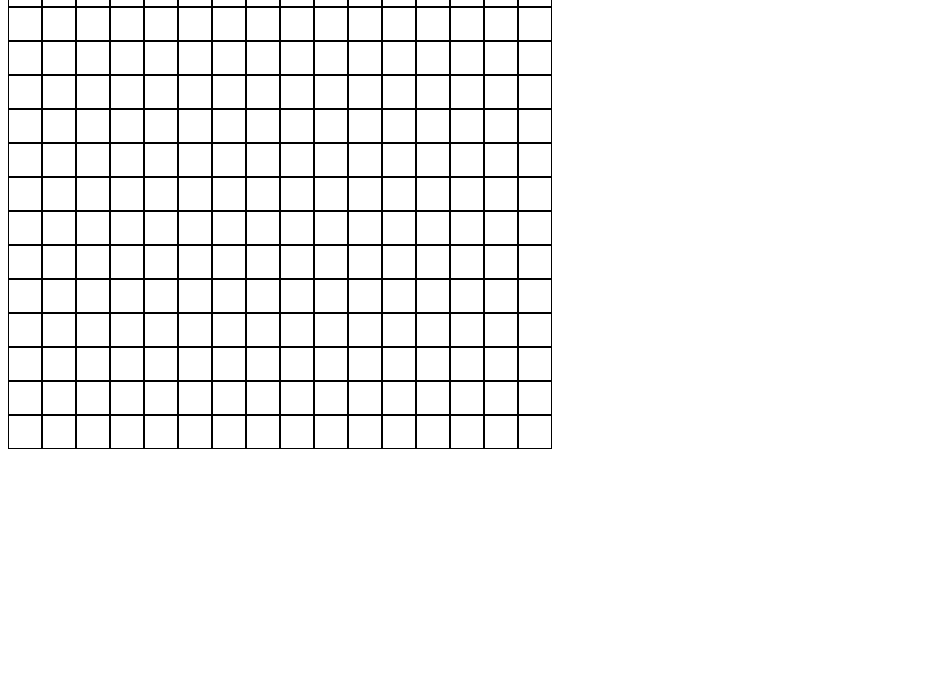
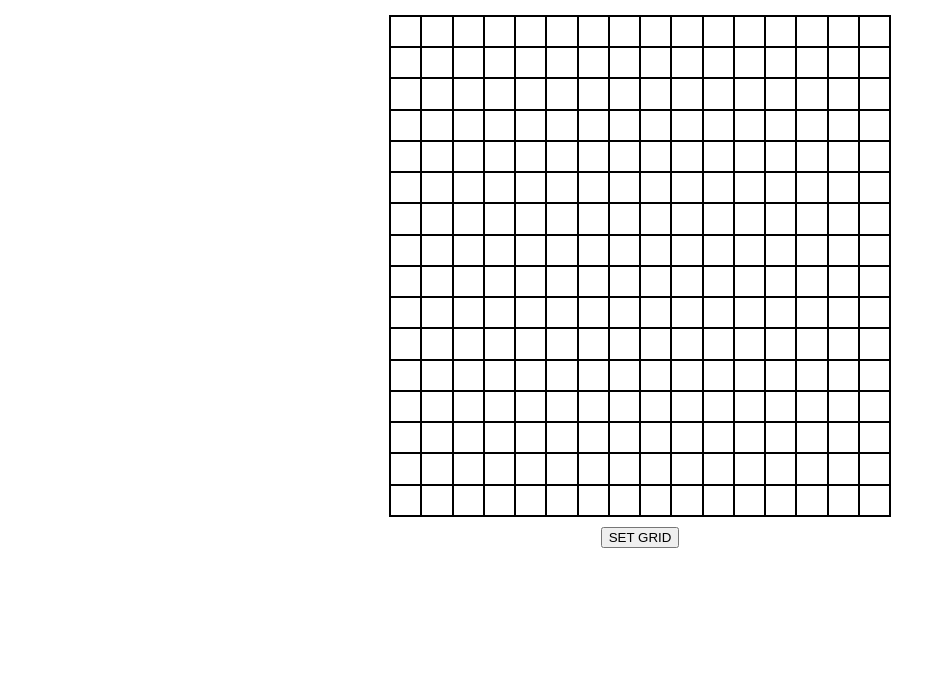
Before and after one commit to jc-tseng/etch-a-sketch, a plain HTML site: page index.html in a window 1280 px wide. Shown: the part 103-800 px from the top of the page, without its empty margins (0-946 px from the left). Drawn offline with Linux system fonts and the light colour scheme.

Commit message:
fixed grid to stay 500 x 500px

```diff
--- a/index.html
+++ b/index.html
@@ -9,8 +9,13 @@
         <link rel="stylesheet" href="./styles/styles.css">
     </head>
     <body>
-        <div class="container"></div>
-            <div class="grid"></div>
+        <div class="flex-container">
+            <div class="title"><h1>Etch-a-Sketch</h1></div>
+            <div class="content">
+                <div class="grid"></div>
+                <div class="set-grid"><button>SET GRID</button></div>
+            </div>
+        </div>
         <script src="./scripts/scripts.js" async defer></script>
     </body>
 </html>
--- a/scripts/scripts.js
+++ b/scripts/scripts.js
@@ -1,20 +1,29 @@
-const container = document.querySelector('.grid');
+function createGrid(x) {
+    const container = document.querySelector('.grid');
+    const cells = container.querySelectorAll('div');
+    cells.forEach((div) => div.remove());
+    container.style.setProperty('--grid-rows', x);
+    container.style.setProperty('--grid-cols', x);
 
-function createGrid(x, y) {
-    container.style.setProperty('--grid-rows', x);
-    container.style.setProperty('--grid-cols', y);
-    for (let i = 0; i < (x * y); i++){
+    for (let i = 0; i < (x * x); i++){
         const cell = document.createElement('div');
         container.appendChild(cell).className = 'grid-item';
+        cell.addEventListener('mouseover', () => {
+            cell.style.backgroundColor = 'black';
+        })
     }
 }
 
-createGrid(16,16);
+createGrid(16);
 
 const items = document.getElementsByClassName('grid-item');
 
-for (const item of items) {
-    item.addEventListener('mouseover', () => {
-        item.style.backgroundColor = 'black';
-    })
-}
+const set_grid = document.querySelector('.set-grid');
+
+set_grid.addEventListener('click', () => {
+    input = prompt('Enter number of squares per side of grid (max 100):');
+    while (input !== null && (isNaN(input) || !(input >= 1 && input <= 100))) {
+        input = prompt('Enter number of squares per side of grid (max 100):');
+    }
+    createGrid(input);
+})
--- a/styles/styles.css
+++ b/styles/styles.css
@@ -3,21 +3,40 @@
     --grid-cols: 1;
 }
 
-.container {
+.flex-container {
     display: flex;
+    flex-direction: column;
+    align-items: center;
+}
+
+.title {
+    display: flex;
+    font-size: 22px;
+}
+
+.content {
+    display: flex;
+    flex-direction: column;
+    justify-content: center;
+    align-items: center;
+    gap: 10px;
+}
+
+.set-grid {
+    display: flex;
+    justify-content: center;
 }
 
 .grid {
+    width: 500px;
+    height: 500px;
     display: grid;
     grid-template-rows: repeat(var(--grid-rows), 1fr);
     grid-template-columns: repeat(var(--grid-cols), 1fr);
-    width: 500px;
-    height: 500px;
+    border: 1px solid black;
 }
 
 .grid-item {
-    text-align: center;
-    padding: 1em;
     border: 1px solid black;
     background-color: white;
 }
```
